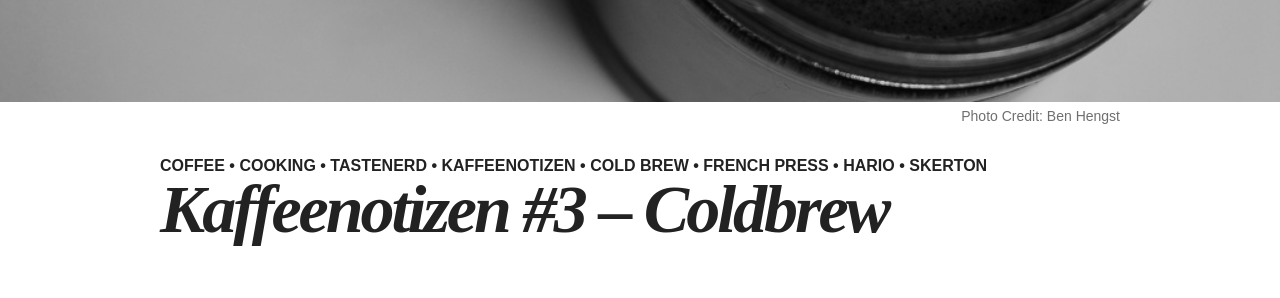
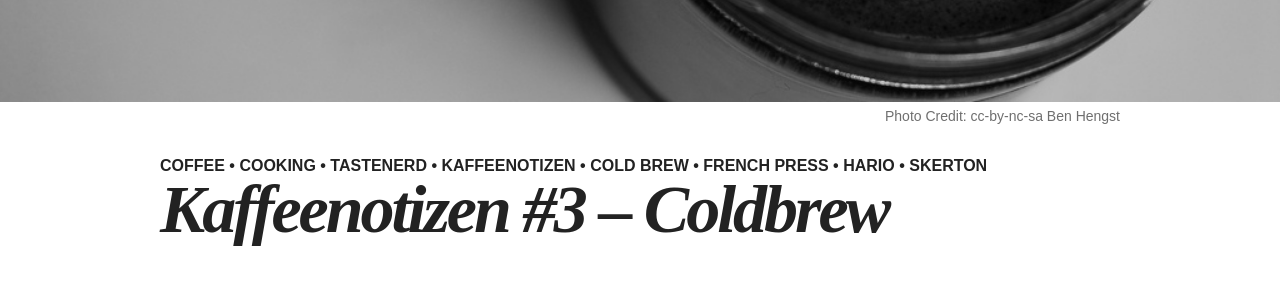
Before and after one commit to bobschi/lebobs.ch, a Jekyll site: the page built from _posts/2013-07-11-kaffeenotizen-nr3.md, in a window 1280 px wide and 900 px high, scrolled down 526 px. Shown: the part 152-450 px from the top of the window. Built offline with Jekyll 4.4.1, drawn with Linux system fonts in a browser that asks for light colours; nearby versions of some CDN libraries.

```diff
--- a/_posts/2013-07-11-kaffeenotizen-nr3.md
+++ b/_posts/2013-07-11-kaffeenotizen-nr3.md
@@ -4,7 +4,7 @@ title: "Kaffeenotizen #3 &ndash; Coldbrew"
 image:
   feature: coldbrew.jpg
   thumb: coldbrew-thumb.jpg
-  credit: Ben Hengst
+  credit: "cc-by-nc-sa Ben Hengst"
   creditlink: http://www.flickr.com/photos/ben_hengst/9185174392
 tags: ['coffee', 'cooking', 'tastenerd', 'kaffeenotizen', 'cold brew', 'french press', 'hario', 'skerton']
 ---
```
